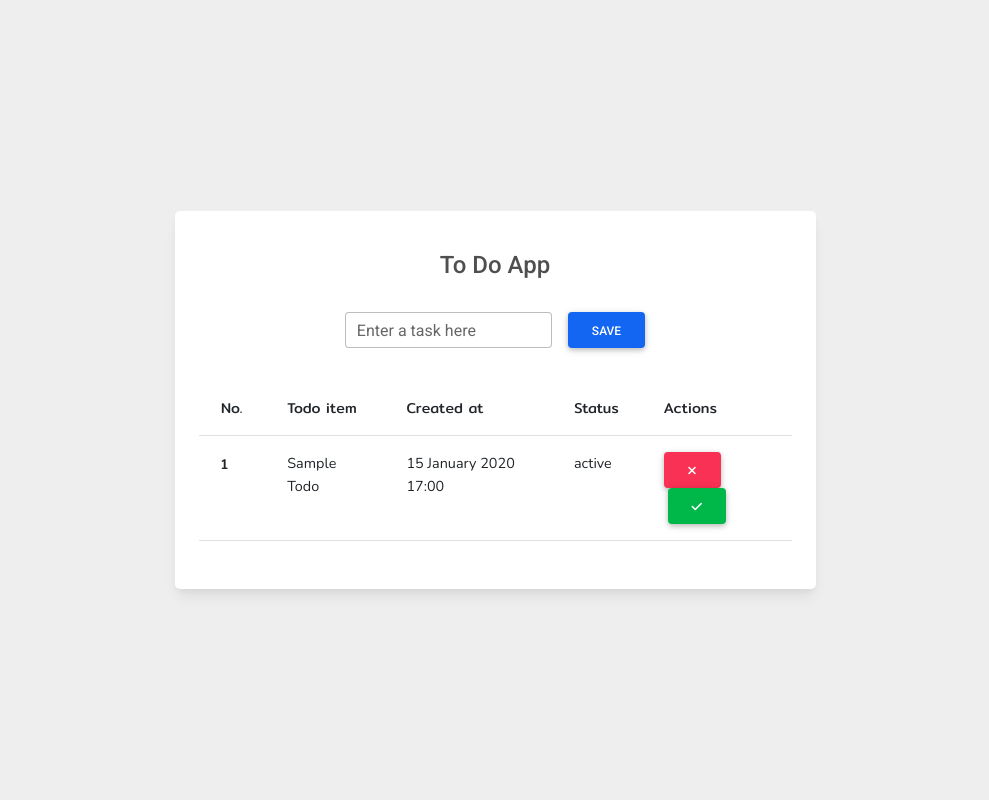
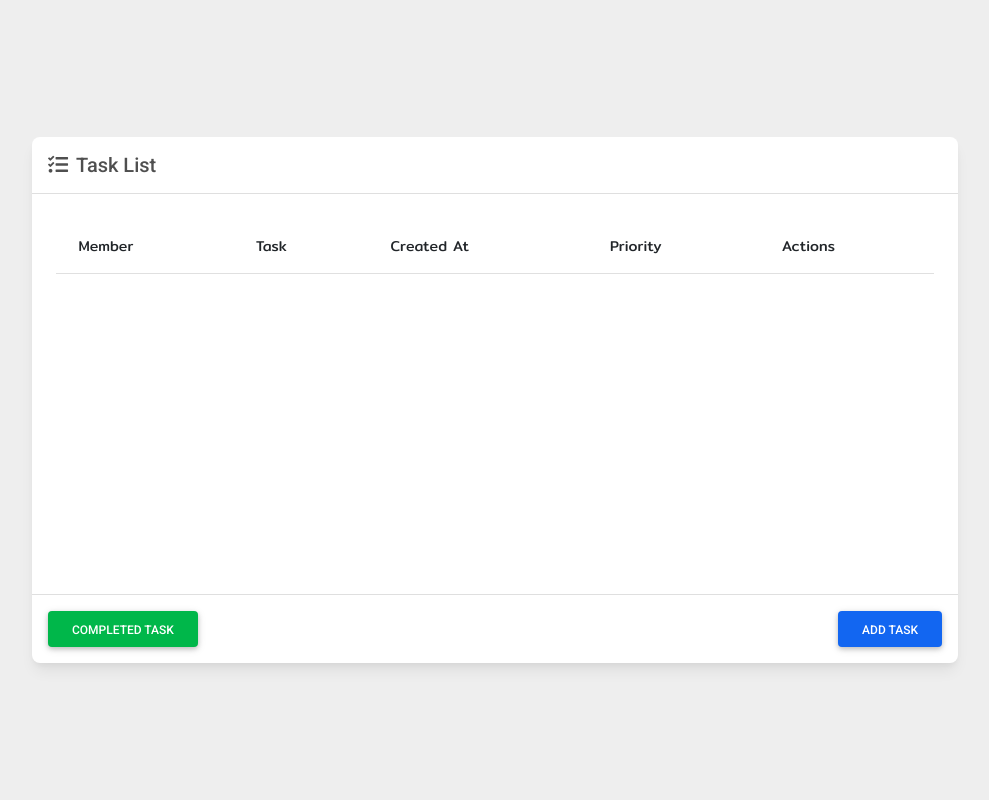
Before and after one commit to eldivategar/todo-list-django, a Django app: page / in a window 1280 px wide. Shown: the whole page, without its empty margins (145-1134 px from the left). Run offline with Django 4.2, Linux system fonts and the light colour scheme; tables that the repository leaves empty hold one stand-in row (values such as "Sample post"); lists and menus that the app fills with data are empty; some libraries are stand-ins or nearby versions.

Commit message:
update page

```diff
--- a/a_todo/models.py
+++ b/a_todo/models.py
@@ -2,9 +2,11 @@ from django.db import models
 
 class Todo(models.Model):
     id = models.AutoField(primary_key=True)
+    member = models.CharField(max_length=100, default='Unknown')
     title = models.CharField(max_length=100)
-    status = models.CharField(max_length=15, default='On progress')
+    priority = models.CharField(max_length=10, default='Low')
+    status = models.CharField(max_length=10, default='Not Done')
     created_at = models.DateTimeField(auto_now_add=True)
 
     def __str__(self):
-        return self.title
+        return self.member, self.title, self.priority
--- /dev/null
+++ b/a_todo/templates/base.html
@@ -0,0 +1,62 @@
+{% load static %}
+<!DOCTYPE html>
+<html lang="en">
+
+<head>
+  <meta charset="UTF-8" />
+  <meta name="viewport" content="width=device-width, initial-scale=1, shrink-to-fit=no" />
+  <meta http-equiv="x-ua-compatible" content="ie=edge" />
+  <title>To-Do App</title>
+  <!-- MDB icon -->
+  <link rel="icon" href="{% static 'img/mdb-favicon.ico' %}" type="image/x-icon" />
+  <!-- Font Awesome -->
+  <link rel="stylesheet" href="https://use.fontawesome.com/releases/v5.15.2/css/all.css" />
+  <!-- Google Fonts Roboto -->
+  <link rel="stylesheet" href="https://fonts.googleapis.com/css2?family=Roboto:wght@300;400;500;700;900&display=swap" />
+  <!-- MDB -->
+  <link rel="stylesheet" href="{% static 'css/bootstrap-to-do-list.min.css' %}" />
+
+  <link rel="stylesheet" href="https://fonts.googleapis.com/css2?family=Mitr">
+  <link rel="stylesheet" href="https://fonts.googleapis.com/css2?family=Nunito">
+  <!-- Custom style -->
+  <link rel="stylesheet" href="{% static 'css/style.css' %}">
+
+</head>
+
+<body>
+  <!-- Start your project here-->
+  <section class="vh-100" style="background-color: #eee;">
+    <div class="container py-5 h-100">
+      <div class="row d-flex justify-content-center align-items-center h-100">
+        <div class="col-md-12 col-xl-10">
+
+          <div class="card">
+            <div class="card-header p-3">
+              <h5 class="mb-0"><i class="fas fa-tasks me-2"></i>Task List</h5>
+            </div>
+            {% block body %}
+            {% endblock %}
+            <div class="card-footer p-3 d-flex justify-content-between">
+                <button class="btn btn-success" id="completed-task-button">Completed Task</button>
+                <button class="btn btn-warning" id="all-task-button">All Task</button>
+                <button class="btn btn-primary" id="add-task-button"n>Add Task</button>
+            </div>
+          </div>
+        </div>
+      </div>
+    </div>
+  </section>
+  <!-- End your project here-->
+
+  <!-- MDB -->
+  <script type="text/javascript" src="{% static 'js/mdb.min.js' %}"></script>
+
+  <!-- SweetAlert -->
+   <script src="https://cdn.jsdelivr.net/npm/sweetalert2@11"></script>
+
+   <!-- Custom scripts -->
+   <script type="text/javascript" src="{% static 'js/main.js' %}"></script>
+
+</body>
+
+</html>
--- a/a_todo/templates/index.html
+++ b/a_todo/templates/index.html
@@ -1,147 +1,20 @@
-{% load static %}
-<!DOCTYPE html>
-<html lang="en">
+{% extends 'base.html' %}
 
-<head>
-  <meta charset="UTF-8" />
-  <meta name="viewport" content="width=device-width, initial-scale=1, shrink-to-fit=no" />
-  <meta http-equiv="x-ua-compatible" content="ie=edge" />
-  <title>To-Do App</title>
-
-  <!-- MDB icon -->
-  <link rel="icon" href="{% static 'img/mdb-favicon.ico' %}" type="image/x-icon" />
-
-  <!-- Font Awesome -->
-  <link rel="stylesheet" href="https://use.fontawesome.com/releases/v5.15.2/css/all.css" />
-  <link rel="stylesheet" href="https://cdnjs.cloudflare.com/ajax/libs/font-awesome/6.4.2/css/all.min.css">
-
-  <!-- Google Fonts Roboto -->
-  <link rel="stylesheet" href="https://fonts.googleapis.com/css2?family=Roboto:wght@300;400;500;700;900&display=swap" />
-  <link rel="stylesheet" href="https://fonts.googleapis.com/css2?family=Mitr">
-  <link rel="stylesheet" href="https://fonts.googleapis.com/css2?family=Nunito">
-
-  <!-- MDB -->
-  <link rel="stylesheet" href="{% static 'css/bootstrap-to-do-list.min.css' %}" />
-
-  <!-- Custom style -->
-  <link rel="stylesheet" href="{% static 'css/style.css' %}">
-</head>
-
-<body>
-  <!-- Start your project here-->
-  <section class="vh-100" style="background-color: #eee;">
-    <div class="container py-5 h-100">
-      <div class="row d-flex justify-content-center align-items-center h-100">
-        <div class="col col-lg-9 col-xl-7">
-          <div class="card rounded-3">
-            <div class="card-body p-4">
-
-              <h4 class="text-center my-3 pb-3">To Do App</h4>
-
-              <form method="post" action="{% url 'add' %}"
-                class="row row-cols-lg-auto g-3 justify-content-center align-items-center mb-4 pb-2">
-                {% csrf_token %}
-                <div class="col-12">
-                  <div class="form-outline">
-                    <input type="text" id="form1" name="title" class="form-control" />
-                    <label class="form-label" for="form1">Enter a task here</label>
-                  </div>
-                </div>
-
-                <div class="col-12">
-                  <button type="submit" class="btn btn-primary">Save</button>
-                </div>
-
-                <!-- <div class="col-12">
-                <button type="submit" class="btn btn-warning">Get tasks</button>
-              </div> -->
-              </form>
-
-              <table class="table mb-4">
+{% block body %}
+<div class="card-body" data-mdb-perfect-scrollbar="true" style="position: relative; height: 400px; overflow-y: auto; scrollbar-width: thin;">
+  <table class="table mb-0">
     <thead>
       <tr>
-                    <th scope="col">No.</th>
-                    <th scope="col">Todo item</th>
-                    <th scope="col">Created at</th>
-                    <th scope="col">Status</th>
+        <th scope="col">Member</th>
+        <th scope="col">Task</th>
+        <th scope="col">Created At</th>
+        <th scope="col">Priority</th>
         <th scope="col">Actions</th>
       </tr>
     </thead>
-                <tbody>
-                  {% for todo in todos %}
-                  <tr>
-                    <th scope="row">{{ forloop.counter }}</th>
-                    <td class="capitalize">{{ todo.title }}</td>
-                    <td>{{ todo.created_at|date:"d F Y H:i" }}</td>
-                    <td>{{ todo.status }}</td>
-                    <td>
-                      <button type="submit" class="btn btn-danger" onclick="del('/delete/{{ todo.id }}/');">
-                        <i class="fa-solid fa-xmark" style="color: #ffffff;"></i>
-                      </button>
-                      <button type="submit" class="btn btn-success ms-1"
-                        onclick="upd('/update/{{ todo.id }}/');">
-                        <i class="fa-solid fa-check" style="color: #ffffff;"></i>
-                      </button>
-                    </td>
-                  </tr>
-                  {% endfor %}
-                </tbody>
+     {% include 'partials/all_task.html' %}
+     {% include 'partials/all_task_done.html' %}
   </table>
 
 </div>
-          </div>
-        </div>
-      </div>
-    </div>
-  </section>
-
-  <!-- SweetAlert -->
-  <script src="https://cdn.jsdelivr.net/npm/sweetalert2@11"></script>
-
-  <!-- MDB -->
-  <script type="text/javascript" src="{% static 'js/mdb.min.js' %}"></script>
-
-  <!-- Custom scripts -->
-  <script type="text/javascript">
-
-    const upd = (url) => {
-      Swal.fire({
-        title: 'Update this task to Done ?',
-        icon: 'question',
-        showCancelButton: true,
-        confirmButtonText: 'Yes',
-      }).then((result) => {
-        if (result.isConfirmed) {
-          Swal.fire({
-            icon: 'success',
-            title: 'Task updated!',
-            showConfirmButton: false,
-            timer: 1500
-          })
-            .then(() => { window.location.href = url; })
-        }
-      })
-    };
-
-    const del = (url) => {
-      Swal.fire({
-        title: 'Do you want to delete this task?',
-        icon: 'question',
-        showCancelButton: true,
-        confirmButtonText: 'Delete',
-      }).then((result) => {
-        if (result.isConfirmed) {
-          Swal.fire({
-            icon: 'success',
-            title: 'Task deleted!',
-            showConfirmButton: false,
-            timer: 1500
-          })
-            .then(() => { window.location.href = url; })
-        }
-      })
-    };
-  </script>
-</body>
-
-</html>
+{% endblock %}
--- /dev/null
+++ b/a_todo/templates/partials/all_task.html
@@ -0,0 +1,28 @@
+<tbody id="all_task">
+    {% for todo in todos %}
+    <tr class="fw-normal">
+        <th>
+            <!-- <img src="https://mdbcdn.b-cdn.net/img/Photos/Avatars/avatar-5.webp" class="shadow-1-strong rounded-circle" alt="avatar 1"
+      style="width: 55px; height: auto;"> -->
+            <span class="ms-2">{{ todo.member }}</span>
+        </th>
+        <td class="align-middle">
+            <span>{{ todo.title }}</span>
+        </td>
+        <td class="align-middle">{{ todo.created_at|date:"d F Y H:i" }}</td>
+        <td class="align-middle">
+            <h6 class="mb-0">
+                <span
+                    class="{% if todo.priority == 'Low' %}badge bg-success{% elif todo.priority == 'Mid' %}badge bg-warning{% else %}badge bg-danger{% endif %}">
+                    {{ todo.priority }} priority
+                </span>
+            </h6>
+        </td>
+        <td class="align-middle">
+            <a href="#!" onclick="upd('/update/{{ todo.id }}/');" data-mdb-toggle="tooltip" title="Mark Done"><i class="fas fa-check text-success me-3"></i></a>
+            <a href="#!" onclick="del('/delete/{{ todo.id }}/');" data-mdb-toggle="tooltip" title="Remove"><i
+                    class="fas fa-trash-alt text-danger"></i></a>
+        </td>
+    </tr>
+    {% endfor %}
+</tbody>
--- /dev/null
+++ b/a_todo/templates/partials/all_task_done.html
@@ -0,0 +1,28 @@
+<tbody id="all_task_done">
+    {% for todo in todos_done %}
+    <tr class="fw-normal">
+        <th>
+            <!-- <img src="https://mdbcdn.b-cdn.net/img/Photos/Avatars/avatar-5.webp" class="shadow-1-strong rounded-circle" alt="avatar 1"
+      style="width: 55px; height: auto;"> -->
+            <span class="ms-2">{{ todo.member }}</span>
+        </th>
+        <td class="align-middle">
+            <span class="text-decoration-line-through">{{ todo.title }}</span>
+        </td>
+        <td class="align-middle">{{ todo.created_at|date:"d F Y H:i" }}</td>
+        <td class="align-middle">
+            <h6 class="mb-0">
+                <span
+                    class="{% if todo.priority == 'Low' %}badge bg-success{% elif todo.priority == 'Mid' %}badge bg-warning{% else %}badge bg-danger{% endif %}">
+                    {{ todo.priority }} priority
+                </span>
+            </h6>
+        </td>
+        <td class="align-middle">
+            <a class="m-1" data-mdb-toggle="tooltip" title="Task is Done" style="color: #00b74a !important; font-family: 'Mitr'; text-decoration: none;">Done</a>
+            <a href="#!" onclick="del('/delete/{{ todo.id }}/');" data-mdb-toggle="tooltip" title="Remove"><i
+                    class="fas fa-trash-alt text-danger"></i></a>
+        </td>
+    </tr>
+    {% endfor %}
+</tbody>
--- a/a_todo/views.py
+++ b/a_todo/views.py
@@ -1,24 +1,35 @@
 from django.shortcuts import render, redirect
 from .models import Todo
+from django.http import JsonResponse
+import json
 
 def home(request):
-    todos = Todo.objects.all().order_by('-id')
-    return render(request, 'index.html', {'todos': todos})
+    todos = Todo.objects.filter(status='Not Done').order_by('-id')
+    todos_done = Todo.objects.filter(status='Done').order_by('-id')
+    return render(request, 'index.html', {'todos': todos, 'todos_done': todos_done})
 
 def add(request):
-    title = request.POST['title']
-    todo = Todo.objects.create(title=title)
-    todo.save()
-    todos = Todo.objects.all().order_by('-id')
-    return redirect('home')
+    if request.method == 'POST':
+        data = json.loads(request.body.decode('utf-8'))
+        member = data.get('member')
+        title = data.get('title')
+        priority = data.get('priority')
+
+        if not member or not title or not priority:
+            return JsonResponse({"error": "Please enter valid data."}, status=400)
+        todo = Todo.objects.create(title=title, member=member, priority=priority)
+        todo.save()
+        return JsonResponse({"message": "Task Saved."}, status=200)
+    else:
+        return JsonResponse({"error": "Invalid method."}, status=405)
 
 def update(request, id):
     todo = Todo.objects.get(id=id)
     todo.status = 'Done'
     todo.save()
-    return redirect('home')
+    return JsonResponse({"success": "Task Updated."}, status=200)
 
 def delete(request, id):
     todo = Todo.objects.get(id=id)
     todo.delete()
-    return redirect('home')
+    return JsonResponse({"message": "Task Deleted."}, status=200)
--- a/static/css/style.css
+++ b/static/css/style.css
@@ -5,6 +5,7 @@ tbody {
 td {
     font-family: 'Nunito';
 }
+
 th {
     font-family: 'Mitr';
 }
@@ -12,3 +13,9 @@ th {
 .capitalize {
     text-transform: capitalize;
 }
+
+.done {
+    color: #00b74a !important;
+    text-decoration: none;
+    font-family: 'Mitr';
+}
--- /dev/null
+++ b/static/js/main.js
@@ -0,0 +1,175 @@
+const csrftoken = getCookie("csrftoken");
+
+function getCookie(name) {
+  var cookieValue = null;
+  if (document.cookie && document.cookie !== "") {
+    var cookies = document.cookie.split(";");
+    for (var i = 0; i < cookies.length; i++) {
+      var cookie = cookies[i].trim();
+      if (cookie.substring(0, name.length + 1) === name + "=") {
+        cookieValue = decodeURIComponent(cookie.substring(name.length + 1));
+        break;
+      }
+    }
+  }
+  return cookieValue;
+}
+
+const upd = (url) => {
+  Swal.fire({
+    title: "Update this task to Done ?",
+    icon: "question",
+    showCancelButton: true,
+    confirmButtonText: "Yes",
+  }).then((result) => {
+    if (result.isConfirmed) {
+      Swal.fire({
+        title: "Updating task...",
+        icon: "loading",
+        allowOutsideClick: false,
+        showConfirmButton: false,
+        willOpen: () => {
+          Swal.showLoading();
+        },
+      });
+      fetch(url, {
+        method: "DELETE",
+        headers: {
+          "X-CSRFToken": csrftoken,
+        },
+      }).then((data) => {
+        Swal.fire({
+          icon: "success",
+          title: "Task Updated!",
+          showConfirmButton: false,
+          timer: 1500,
+        }).then(() => {
+          window.location.reload();
+        });
+      });
+    }
+  });
+};
+
+const del = (url) => {
+  Swal.fire({
+    title: "Do you want to delete this task?",
+    icon: "question",
+    showCancelButton: true,
+    confirmButtonText: "Delete",
+  }).then((result) => {
+    if (result.isConfirmed) {
+      Swal.fire({
+        title: "Deleting task...",
+        icon: "loading",
+        allowOutsideClick: false,
+        showConfirmButton: false,
+        willOpen: () => {
+          Swal.showLoading();
+        },
+      });
+      fetch(url, {
+        method: "DELETE",
+        headers: {
+          "X-CSRFToken": csrftoken,
+        },
+      }).then((data) => {
+        Swal.fire({
+          icon: "success",
+          title: "Task deleted!",
+          showConfirmButton: false,
+          timer: 1500,
+        }).then(() => {
+          window.location.reload();
+        });
+      });
+    }
+  });
+};
+
+const addTaskButton = document.getElementById("add-task-button");
+
+addTaskButton.addEventListener("click", function () {
+  Swal.fire({
+    title: "Add Task",
+    html: `<input type="text" id="member" class="swal2-input" placeholder="Your name">
+      <input type="text" id="title" class="swal2-input" placeholder="Title">
+      <div id="priority" class="swal2-radio">
+        <h5>Priority</h5>
+        <input type="radio" id="low" name="priority" value="Low">
+        <label for="low">Low</label>
+        <input type="radio" id="mid" name="priority" value="Mid">
+        <label for "mid">Mid</label>
+        <input type="radio" id="high" name="priority" value="High">
+        <label for="high">High</label>
+      </div>`,
+    confirmButtonText: "Submit",
+    focusConfirm: false,
+
+    preConfirm: () => {
+      const member = Swal.getPopup().querySelector("#member").value;
+      const title = Swal.getPopup().querySelector("#title").value;
+      const priority = Swal.getPopup().querySelector(
+        "#priority input[type='radio']:checked"
+      ).value;
+      if (!member || !title || !priority) {
+        Swal.showValidationMessage(`Please insert all data!`);
+      }
+      Swal.showLoading();
+      return fetch("/add/", {
+        method: "POST",
+        headers: {
+          "Content-Type": "application/json",
+          "X-CSRFToken": csrftoken,
+        },
+        body: JSON.stringify({
+          member: member,
+          title: title,
+          priority: priority,
+        }),
+      })
+        .then((response) => {
+          if (!response.ok) {
+            throw new Error("Gagal mengirim permintaan POST");
+          }
+          return response.json();
+        })
+        .then((data) => {
+          Swal.hideLoading();
+          Swal.fire({
+            icon: "success",
+            title: "Task Saved!",
+            showConfirmButton: false,
+            timer: 1500,
+            timerProgressBar: true,
+          }).then(() => window.location.reload());
+        })
+        .catch((error) => {
+          Swal.fire({
+            icon: "error",
+            title: "Terjadi kesalahan",
+            text: error.message,
+          });
+        });
+    },
+  });
+});
+
+document.getElementById("all-task-button").style.display = "none";
+document.getElementById("all_task_done").style.display = 'none';
+
+document.getElementById("completed-task-button").addEventListener("click", function () {
+    document.getElementById("completed-task-button").style.display = "none";
+    document.getElementById("all-task-button").style.display = "block";
+
+    document.getElementById("all_task_done").style.display = 'table-row-group';
+    document.getElementById("all_task").style.display = "none";
+});
+
+document.getElementById("all-task-button").addEventListener("click", function () {
+    document.getElementById("all-task-button").style.display = "none";
+    document.getElementById("completed-task-button").style.display = "block";
+
+    document.getElementById("all_task").style.display = 'table-row-group';
+    document.getElementById("all_task_done").style.display = "none";
+});
```
Also changed, not shown: a_todo/migrations/0003_remove_todo_status_todo_member_todo_priority.py (added), a_todo/migrations/0004_todo_status.py (added). Lines whose indentation alone changed are shown as unchanged.
